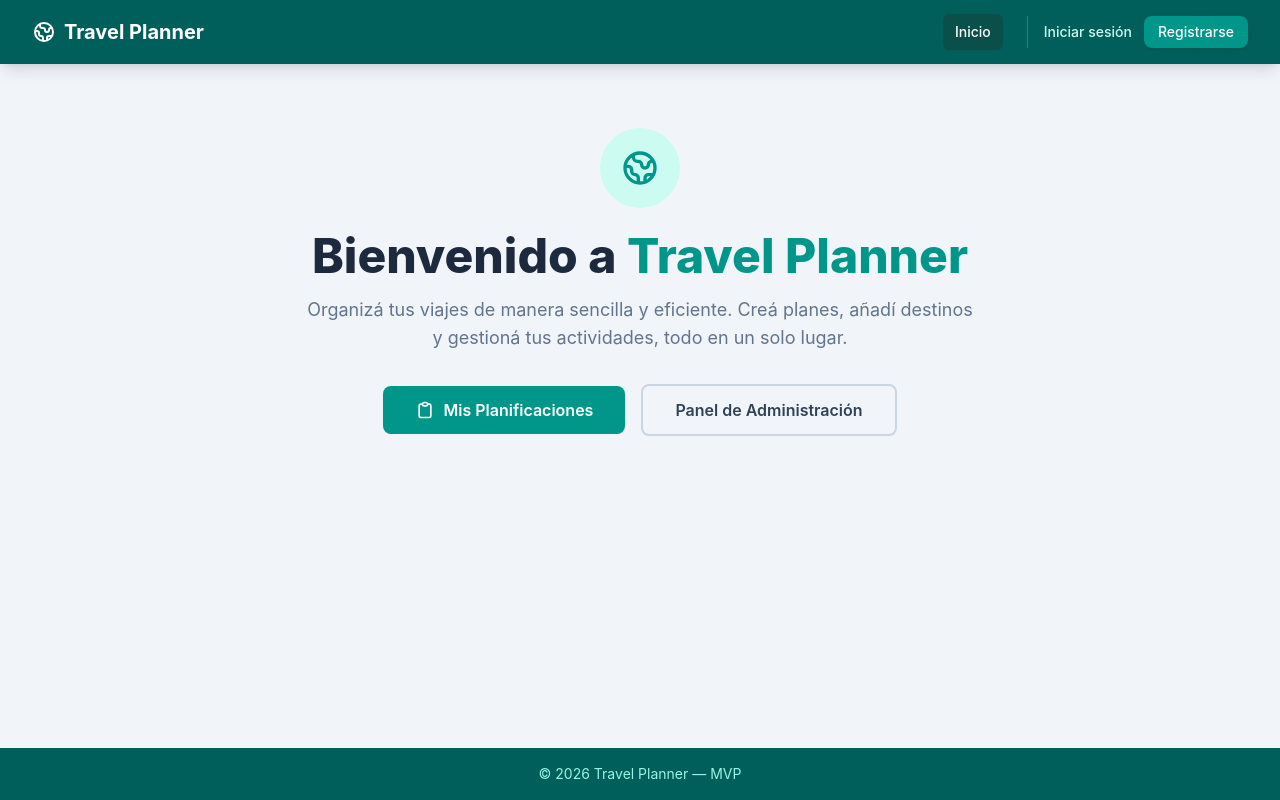
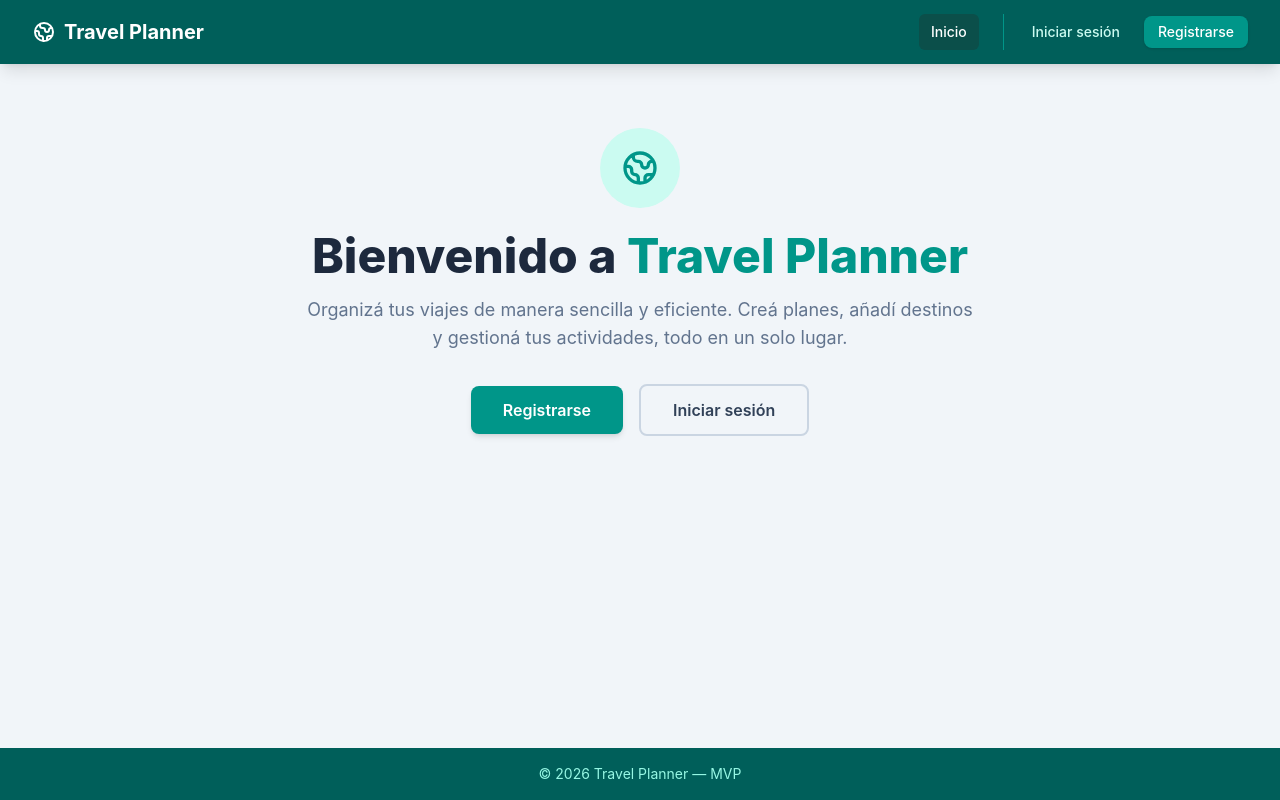
Before and after one commit to MatiEGP/travel-planner, a React (Vite) app in the folder frontend/: page / in a window 1280 px wide. Built offline with nearby package versions, Linux system fonts and the light colour scheme; no server answers.

Commit message:
fix(frontend): highlight auth links when active and gate homepage ctas by role

```diff
--- a/frontend/src/components/layout/Header.tsx
+++ b/frontend/src/components/layout/Header.tsx
@@ -13,6 +13,20 @@ export const Header = () => {
       isActive
         ? 'bg-teal-900 text-white'
         : 'text-teal-100 hover:bg-teal-700 hover:text-white'
+    }`;
+
+  const getAuthNavLinkClass = ({ isActive }: { isActive: boolean }) =>
+    `px-3 py-2 rounded-md text-sm font-medium transition-colors duration-200 ${
+      isActive
+        ? 'bg-teal-900 text-white'
+        : 'text-teal-100 hover:bg-teal-700 hover:text-white'
+    }`;
+
+  const getRegisterNavLinkClass = ({ isActive }: { isActive: boolean }) =>
+    `text-sm font-medium py-1.5 px-3.5 rounded-lg transition-colors duration-200 ${
+      isActive
+        ? 'bg-teal-900 text-white ring-1 ring-white/30'
+        : 'bg-teal-600 hover:bg-teal-500 text-white shadow-sm'
     }`;
 
   const handleLogout = async () => {
@@ -74,20 +88,22 @@ export const Header = () => {
                 </div>
               ) : (
                 <div className="flex items-center gap-3 border-l border-teal-600 pl-4">
-                  <Link
+                  <NavLink
                     to="/login"
                     state={{ from: location }}
-                    className="text-teal-100 hover:text-white text-sm font-medium transition-colors"
+                    className={getAuthNavLinkClass}
+                    end
                   >
                     Iniciar sesión
-                  </Link>
-                  <Link
+                  </NavLink>
+                  <NavLink
                     to="/register"
                     state={{ from: location }}
-                    className="bg-teal-600 hover:bg-teal-500 text-white text-sm font-medium py-1.5 px-3.5 rounded-lg transition-colors shadow-sm"
+                    className={getRegisterNavLinkClass}
+                    end
                   >
                     Registrarse
-                  </Link>
+                  </NavLink>
                 </div>
               )}
             </div>
--- a/frontend/src/pages/HomePage.tsx
+++ b/frontend/src/pages/HomePage.tsx
@@ -1,6 +1,11 @@
-import { Link } from 'react-router-dom';
+import { Link, useLocation } from 'react-router-dom';
+import { useAuth } from '../context/useAuth';
 
 export const HomePage = () => {
+  const { isAuthenticated, hasRole } = useAuth();
+  const location = useLocation();
+  const isAdmin = hasRole('ADMIN');
+
   return (
     <div className="max-w-4xl mx-auto px-4 sm:px-6 lg:px-8 py-16 text-center">
       <div className="mb-8">
@@ -19,21 +24,44 @@ export const HomePage = () => {
       </div>
 
       <div className="flex flex-col sm:flex-row items-center justify-center gap-4">
+        {isAuthenticated ? (
+          <>
             <Link
               to="/planificaciones"
-          className="inline-flex items-center gap-2 bg-teal-600 hover:bg-teal-700 text-white font-semibold py-3 px-8 rounded-lg transition-all duration-200 hover:scale-105"
+              className="inline-flex items-center gap-2 bg-teal-600 hover:bg-teal-700 text-white font-semibold py-3 px-8 rounded-lg transition-all duration-200 hover:scale-105 shadow-md hover:shadow-lg"
             >
               <svg xmlns="http://www.w3.org/2000/svg" className="h-5 w-5" fill="none" viewBox="0 0 24 24" stroke="currentColor" strokeWidth={2}>
                 <path strokeLinecap="round" strokeLinejoin="round" d="M9 5H7a2 2 0 00-2 2v12a2 2 0 002 2h10a2 2 0 002-2V7a2 2 0 00-2-2h-2M9 5a2 2 0 002 2h2a2 2 0 002-2M9 5a2 2 0 012-2h2a2 2 0 012 2" />
               </svg>
               Mis Planificaciones
             </Link>
+            {isAdmin && (
               <Link
                 to="/admin"
                 className="inline-flex items-center gap-2 border-2 border-slate-300 hover:border-teal-500 text-slate-700 hover:text-teal-700 font-semibold py-3 px-8 rounded-lg transition-all duration-200"
               >
                 Panel de Administración
               </Link>
+            )}
+          </>
+        ) : (
+          <>
+            <Link
+              to="/register"
+              state={{ from: location }}
+              className="inline-flex items-center gap-2 bg-teal-600 hover:bg-teal-700 text-white font-semibold py-3 px-8 rounded-lg transition-all duration-200 hover:scale-105 shadow-md hover:shadow-lg"
+            >
+              Registrarse
+            </Link>
+            <Link
+              to="/login"
+              state={{ from: location }}
+              className="inline-flex items-center gap-2 border-2 border-slate-300 hover:border-teal-500 text-slate-700 hover:text-teal-700 font-semibold py-3 px-8 rounded-lg transition-all duration-200"
+            >
+              Iniciar sesión
+            </Link>
+          </>
+        )}
       </div>
     </div>
   );
```
Lines whose indentation alone changed are shown as unchanged.
